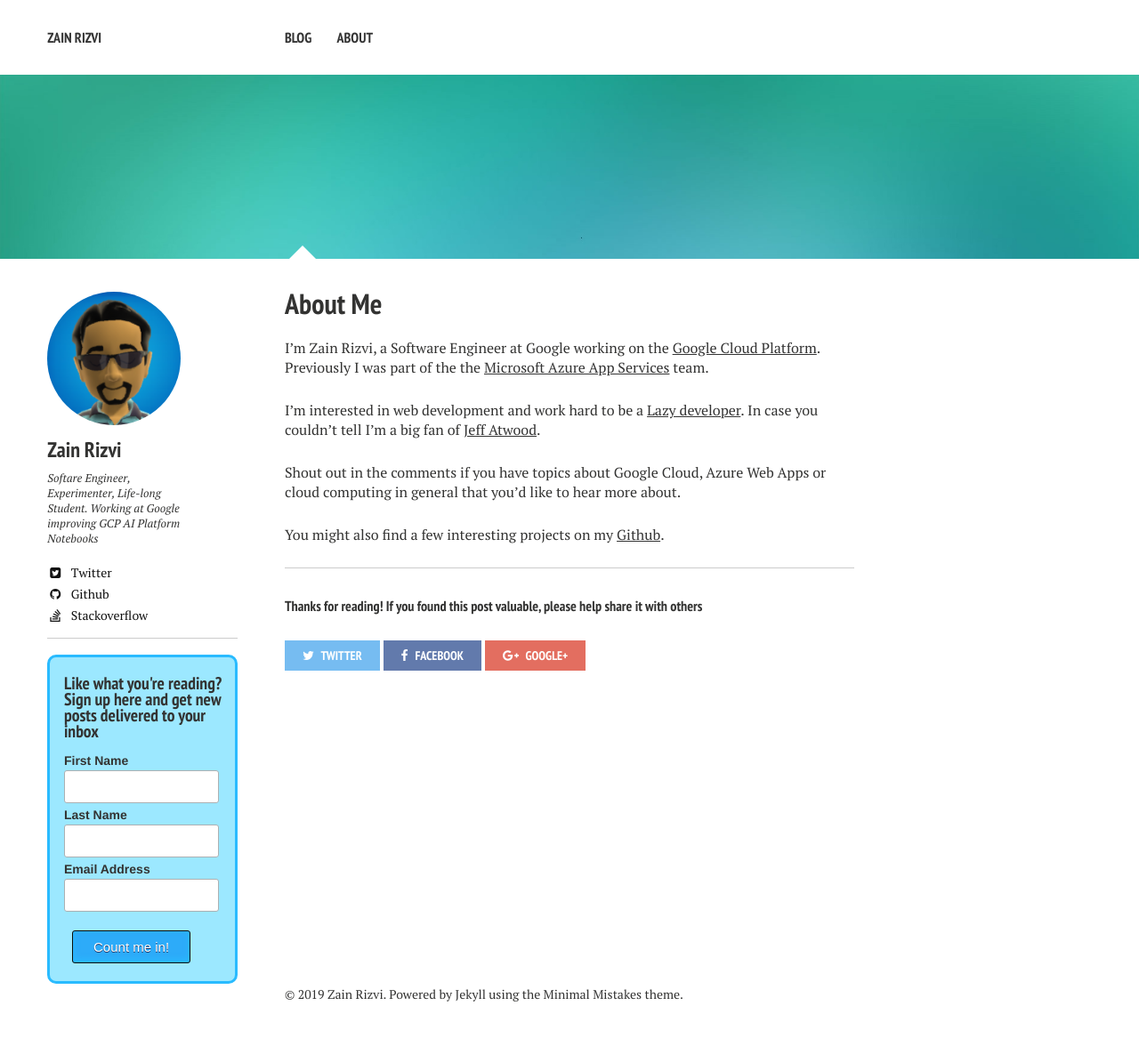
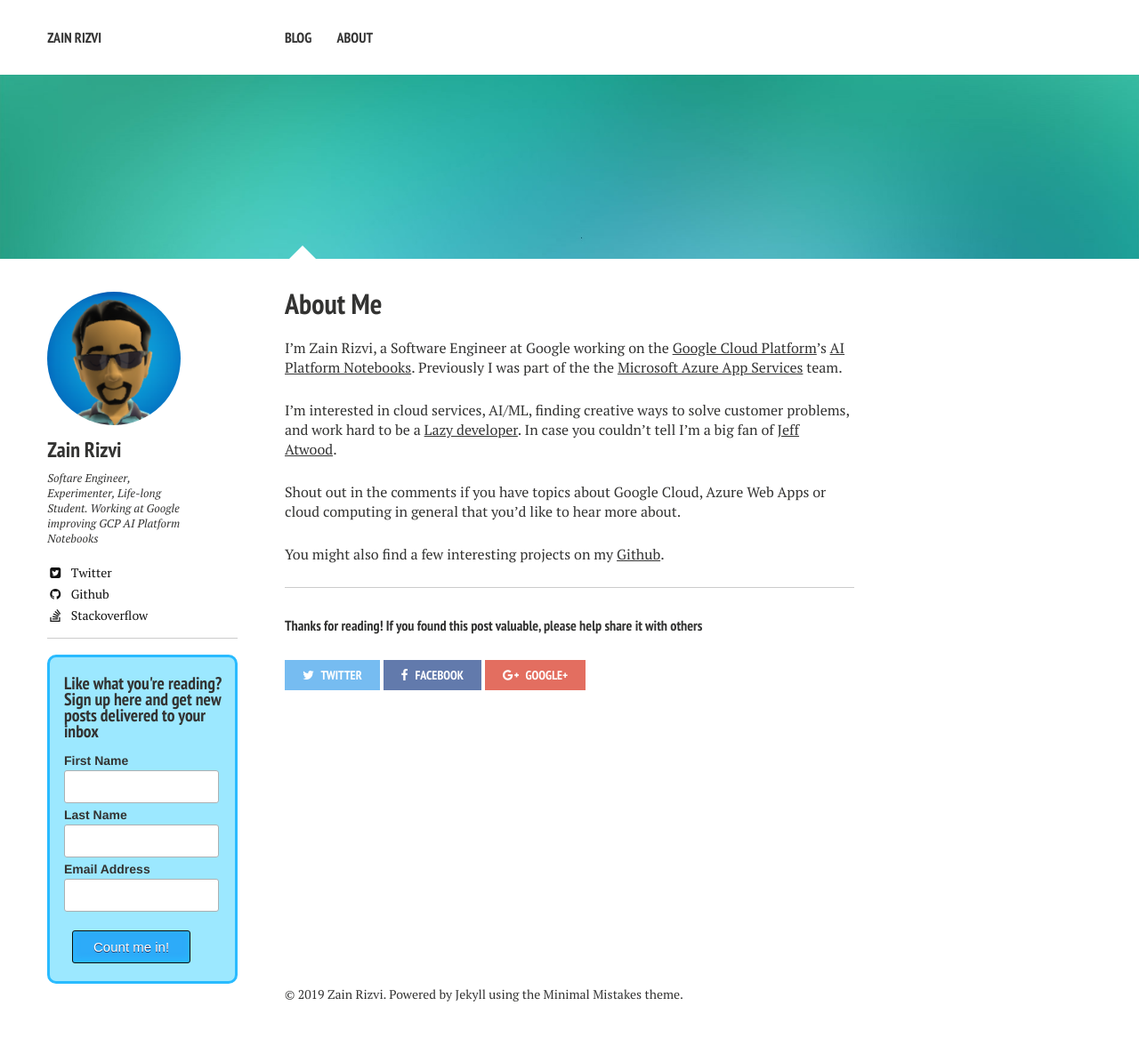
Before and after one commit to ZainRizvi/ZainRizvi.github.io, a Jekyll site: the page built from about/index.md, in a window 1280 px wide. Shown: the whole page at 89% size. Built offline with Jekyll 4.4.1, drawn with Linux system fonts in a browser that asks for light colours; nearby versions of some CDN libraries; comment, search, counter and statistics services are not loaded.

Commit message:
Update from Forestry.io Zain Rizvi updated about/index.md

```diff
--- a/about/index.md
+++ b/about/index.md
@@ -1,15 +1,19 @@
 ---
 layout: page
 title: About Me
-tags: [about, Jekyll, theme, responsive]
+tags:
+- about
+- Jekyll
+- theme
+- responsive
 modified: 2015-08-01
 image:
   feature: sample-image-1.jpg
+
 ---
+I'm Zain Rizvi, a Software Engineer at Google working on the [Google Cloud Platform](https://cloud.google.com/)'s [AI Platform Notebooks](https://cloud.google.com/ai-platform-notebooks/). Previously I was part of the the [Microsoft Azure App Services](https://azure.microsoft.com/en-us/services/app-service/web/) team.
 
-I'm Zain Rizvi, a Software Engineer at Google working on the [Google Cloud Platform](https://cloud.google.com/). Previously I was part of the the [Microsoft Azure App Services](https://azure.microsoft.com/en-us/services/app-service/web/) team.
-
-I'm interested in web development and work hard to be a [Lazy developer](http://blog.codinghorror.com/how-to-be-lazy-dumb-and-successful/). In case you couldn't tell I'm a big fan of [Jeff Atwood](http://blog.codinghorror.com/).
+I'm interested in cloud services, AI/ML, finding creative ways to solve customer problems, and work hard to be a [Lazy developer](http://blog.codinghorror.com/how-to-be-lazy-dumb-and-successful/). In case you couldn't tell I'm a big fan of [Jeff Atwood](http://blog.codinghorror.com/).
 
 Shout out in the comments if you have topics about Google Cloud, Azure Web Apps or cloud computing in general that you'd like to hear more about.
 
```
